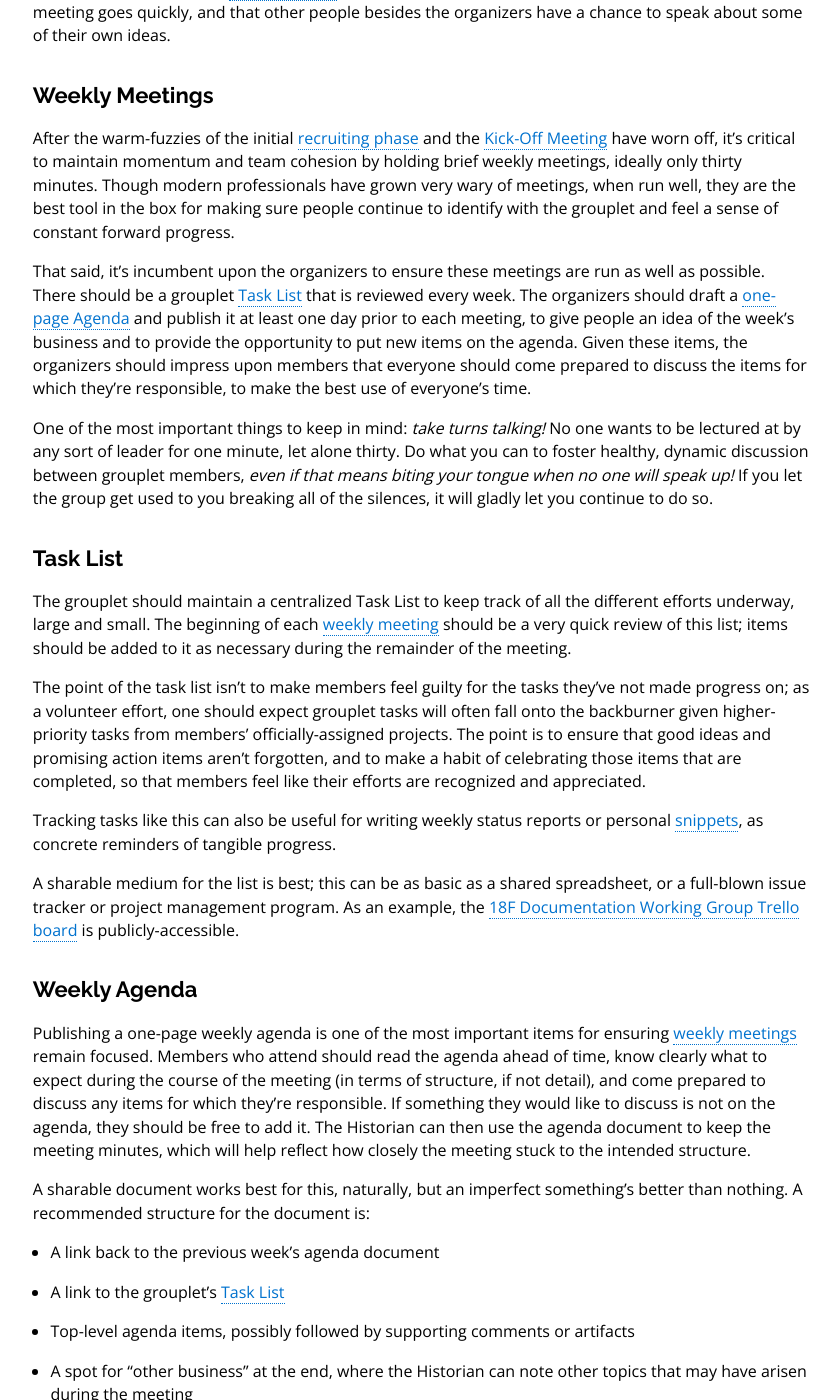
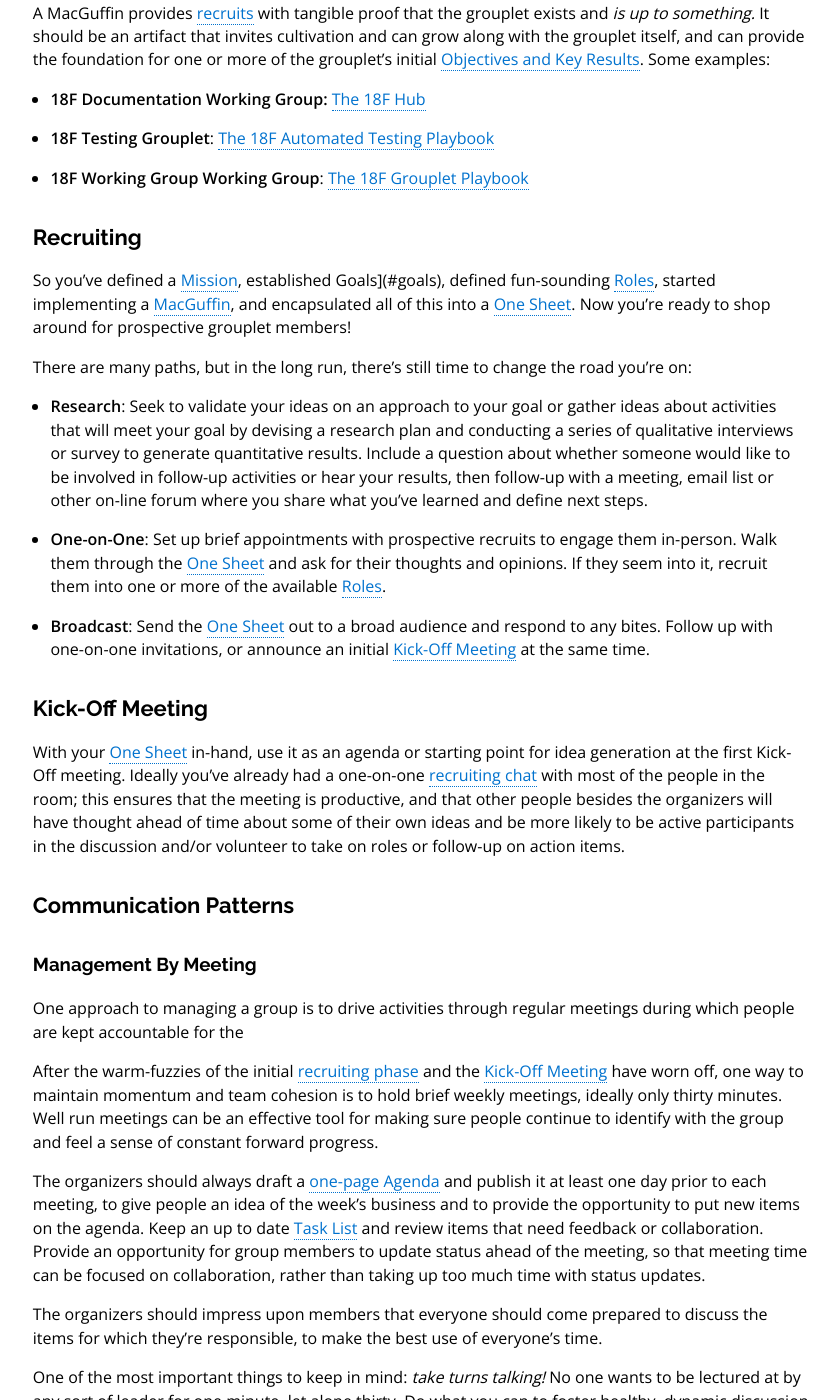
Before and after one commit to 18F/grouplet-playbook, a Jekyll site: the page built from pages/processes-and-artifacts.md, in a window 1280 px wide and 1400 px high, scrolled down 4451 px. Shown: the whole window, without its empty margins (410-1250 px from the left). Built offline with Jekyll 4.4.1, drawn with Linux system fonts in a browser that asks for light colours; nearby versions of some CDN libraries; Markdown is read by kramdown in place of the engine named in the settings; some of the changed text lies outside the part shown.

Commit message:
document additional communication patterns

```diff
--- a/pages/processes-and-artifacts.md
+++ b/pages/processes-and-artifacts.md
@@ -5,29 +5,31 @@
 Processes and artifacts that can help rapidly organize a grouplet, as well as
 maintain momentum, productivity, and morale.
 
-- [The Two-Pager](#two-pager)
+- [One Sheet](#one-sheet)
 - [The Mission Statement](#mission)
-- [Objectives and Key Results](#okrs)
+- [Goal](#goal)
 - [Roles](#roles)
 - [MacGuffin](#macguffin)
 - [Recruiting](#recruiting)
-- [Kick-Off Meeting](#kickoff)
-- [Weekly Meetings](#meetings)
-- [Task List](#tasklist)
-- [Weekly Agenda](#agenda)
-- [Breakout Meetings](#breakouts)
-- [Artifacts, Assumptions, and Measurable Outcomes](#outcomes)
-- [Chat Room](#chatroom)
-- [Hub](#hub)
-- [Fixits](#fixits)
+- [Communication Patters](#patterns)
+  - [Management By Meeting](#meetings)
+  - [Task List](#tasklist)
+  - [Resource List](#resourcelist)
+  - [Measurable Outcomes Brainstorm](#outcomes)
+  - [Chat Room](#chatroom)
+  - [Hub](#hub)
+  - [Fixits](#fixits)
 - [Exit Strategy](#exit-strategy)
 
-## <a name="two-pager"></a>The Two-Pager
+## <a name="one-sheet"></a>The One-Sheet
 
-When faced with the task of forming a new grouplet, a very useful exercise is
-to write a two-page document describing the [Mission](#mission) of the
-grouplet, its [Objectives and Key Results](#okrs), and the initial set of
-[Roles](#roles) that will form the grouplet's basic structure. This two-pager
+In government, everything's got a "One Sheet" which must be reproducible as a
+printed document or PDF, which may be optionally two sides of a page.
+
+When creating anything new, a very useful exercise is
+to write a short document describing the [Mission](#mission) of the
+grouplet, its [Goal](#goal), and the initial set of
+[Roles](#roles) that will form the grouplet's basic structure. This one-sheet
 helps to clarify your thinking and course of action, and serves as an effective
 [recruting artifact](#recruiting), as prospective volunteers can get a feel for
 the grouplet very quickly and see how they may be able to pitch in and
@@ -40,7 +42,7 @@
 starting a grouplet in the first place; if you can't articulate that reason
 clearly, then maybe the grouplet shouldn't exist. It is also the first item in
 your [recruiting toolkit](#recruiting), as it will be the first thing at the
-very top of your [Two-Pager](#two-pager) artifact.
+very top of your [One Sheet](#one-sheet) artifact.
 
 Here are a few examples:
 
@@ -53,7 +55,34 @@
   working groups and guilds can thrive and have a meaningful impact on 18F
   deliverables and operations.
 
-## <a name="okrs"></a>Objectives and Key Results
+## <a name="goal"></a>Goal
+
+Creating a clear goal for your team will guide your work. Your goal should
+be able the impact of your work, rather than the work product.  For example,
+"make sure people below the poverty line have access to food" instead of
+"build a webapp to provide foodstamps" -- you may be tasked with the latter,
+but your real goal is the former.
+
+A good goal is a measurable goal; however, it often takes some effort and
+creativity by your team to come up with a way to measure your goal.  If you
+can't yet come up with metrics to determine your impact, another approach
+is to define short term progress in terms of activities, often described in
+industry as "Objectives and Key Results."
+
+### <a name="metrics"></a>Metrics
+Ideally you will measure something at the beginning of your work and then
+at intervals.  Be careful not to be overly focused on quantitative data.
+Especially at first, you will need to gather qualitative results to
+validate that your work has impact.  Quantitative metrics will be important
+to evaluate your impact as you scale; however, when you are just getting
+started is the time to come up with ideas of how you might measure your impact
+and start to gather early data.
+
+Measure results at regular intervals, which may be weekly, after each sprint,
+monthly or quarterly, depending on the cadence of your work and whether there
+are external drivers or milestones.
+
+### <a name="okrs"></a>Objectives and Key Results
 
 The "Objectives and Key Results" process, or "OKRs for short", is a quarterly
 process for setting goals and reviewing progress. It involves defining roughly
@@ -76,7 +105,7 @@
 progress according to its own ambitions.
 
 When prospective [recruits](#recruiting) see a set of OKRs in your
-[Two-Pager](#two-pager), they can better understand the priorities and begin to
+[One Sheet](#one-sheet), they can better understand the priorities and begin to
 imagine how the grouplet can succeed in acheiving its goals. This boosts your
 credibility as a leader, as someone who will ensure that their limited time is
 well-spent in the context of the grouplet.
@@ -100,23 +129,28 @@
 
 ## <a name="roles"></a>Roles
 
-Though a Grouplet leader (usually) isn't in a formal supervisory role over
-other Grouplet members, there is still a strong need to establish a basic,
-functional team structure. However, rather than adopting a heavy-handed
-command-and-control style, have fun with the role names! The prospective
-separation of responsibilities as defined in the [Two-Pager](#two-pager) give
+Some working groups serve primarily for cross-team knowledge sharing and may not
+need a designated leader or any specific roles; however, in that case,
+documenting an agreed upon process can be helpful.  Be wary of the
+[tyranny of structurelessness](http://www.jofreeman.com/joreen/tyranny.htm).
+
+It can be valuable to establish a team structure to make it clear how people
+will work together, especially when leaders do not have supervisory
+responsibility. Have fun with the role names! The prospective
+separation of responsibilities as defined in the [One Sheet](#one-sheet) gives
 prospective [recruits](#recruiting) a sense that the team is (or will become)
-well-organized and efficient, while keeping the actual titles fun send a
-message that the group is not about piling additional work onto people for the
-sake of the organizer's personal ambition.
+well-organized and efficient, while keeping the actual titles fun sends a
+message that the group is flexible and open to new approaches.
 
-Good roles serve two critical functions: Delegation and Escalation. The
-Organizers _should not_ be the only ones responsible for every detail of the
-overall effort. Also, when responsibilities are clear, grouplet members may be
+Good roles serve three critical functions: Delegation, Escalation and Autonomy.
+The Organizers _should not_ be the only ones responsible for every detail of the
+overall effort. Also, when responsibilities are clear, group members may be
 able to manage tasks by going directly to the appropriate role-holder, rather
 than the Organizers having to remain in the critical path of every decision. In
 other words, "creativity is pushed towards the edge of the organization". (Need
-"Technical Impact" citation.)
+"Technical Impact" citation.)  Having clear roles increases autonomy.  When
+someone has an idea for a new initiative, they can easily see who to talk to
+or that no one is working on that particular area.
 
 As an example, here is the prospective list of 18F Testing Grouplet roles at
 the time of writing:
@@ -189,59 +223,118 @@
 
 ## <a name="recruiting"></a>Recruiting
 
-So you've defined a [Mission](#mission), broken out [Objectives and Key
-Results](#okrs), defined fun-sounding [Roles](#roles), started implementing a
+So you've defined a [Mission](#mission), established Goals](#goals),
+defined fun-sounding [Roles](#roles), started implementing a
 [MacGuffin](#macguffin), and encapsulated all of this into a
-[Two-Pager](#two-pager). Now you're ready to shop around for prospective
+[One Sheet](#one-sheet). Now you're ready to shop around for prospective
 grouplet members!
 
-There are two paths you can go by, but in the long run, there's still time to
+There are many paths, but in the long run, there's still time to
 change the road you're on:
 
+- **Research**: Seek to validate your ideas on an approach to your goal or
+gather ideas about activities that will meet your goal by devising a research
+plan and conducting a series of qualitative interviews or survey to generate
+quantitative results.  Include a question about whether someone would like to
+be involved in follow-up activities or hear your results, then follow-up with
+a meeting, email list or other on-line forum where you share what you've learned
+and define next steps.
 - **One-on-One**: Set up brief appointments with prospective recruits to engage
-  them in-person. Walk them through the [Two-Pager](#two-pager) and ask for
+  them in-person. Walk them through the [One Sheet](#one-sheet) and ask for
   their thoughts and opinions. If they seem into it, recruit them into one or
   more of the available [Roles](#roles).
-- **Broadcast**: Send the [Two-Pager](#two-pager) out to a broad audience and
-  respond to any bites. Follow up with one-on-one invitations, or announce the
+- **Broadcast**: Send the [One Sheet](#one-sheet) out to a broad audience and
+  respond to any bites. Follow up with one-on-one invitations, or announce an
   initial [Kick-Off Meeting](#kick-off) at the same time.
 
 ## <a name="kickoff"></a>Kick-Off Meeting
 
-With your [Two-Pager](#two-pager) in-hand, use it as the official agenda for
-the first Kick-Off meeting. Ideally you've already had a one-on-one [recruiting
-chat](#recruiting) with most of the people in the room; this ensures that the
-meeting goes quickly, and that other people besides the organizers have a
-chance to speak about some of their own ideas.
+With your [One Sheet](#one-sheet) in-hand, use it as an agenda or starting
+point for idea generation at the first Kick-Off meeting. Ideally you've already
+had a one-on-one [recruiting chat](#recruiting) with most of the people in the
+room; this ensures that the meeting is productive, and that other people besides
+the organizers will have thought ahead of time about some of their own ideas
+and be more likely to be active participants in the discussion and/or volunteer
+to take on roles or follow-up on action items.
 
-## <a name="meetings"></a>Weekly Meetings
+## <a name="patterns"></a>Communication Patterns
+
+### <a name="meetings"></a>Management By Meeting
+One approach to managing a group is to drive activities through regular meetings
+during which people are kept accountable for the
 
 After the warm-fuzzies of the initial [recruiting phase](#recruiting) and the
-[Kick-Off Meeting](#kick-off) have worn off, it's critical to maintain momentum
-and team cohesion by holding brief weekly meetings, ideally only thirty
-minutes. Though modern professionals have grown very wary of meetings, when run
-well, they are the best tool in the box for making sure people continue to
-identify with the grouplet and feel a sense of constant forward progress.
+[Kick-Off Meeting](#kick-off) have worn off, one way to maintain momentum
+and team cohesion is to hold brief weekly meetings, ideally only thirty
+minutes. Well run meetings can be an effective tool for making sure people
+continue to identify with the group and feel a sense of constant forward
+progress.
 
-That said, it's incumbent upon the organizers to ensure these meetings are run
-as well as possible. There should be a grouplet [Task List](#tasklist) that is
-reviewed every week. The organizers should draft a [one-page Agenda](#agenda)
+The organizers should always draft a [one-page Agenda](#agenda)
 and publish it at least one day prior to each meeting, to give people an idea
 of the week's business and to provide the opportunity to put new items on the
-agenda. Given these items, the organizers should impress upon members that
+agenda.  Keep an up to date [Task List](#tasklist) and review items that
+need feedback or collaboration. Provide an opportunity for group members to
+update status ahead of the meeting, so that meeting time can be focused on
+collaboration, rather than taking up too much time with status updates.
+
+The organizers should impress upon members that
 everyone should come prepared to discuss the items for which they're
 responsible, to make the best use of everyone's time.
 
 One of the most important things to keep in mind: _take turns talking!_ No one
 wants to be lectured at by any sort of leader for one minute, let alone thirty.
 Do what you can to foster healthy, dynamic discussion between grouplet members,
-_even if that means biting your tongue when no one will speak up!_ If you let
-the group get used to you breaking all of the silences, it will gladly let you
-continue to do so.
+_even if that means biting your tongue when no one will speak up!_ When people
+are active participants in the meetings, they are more likely to identify with
+the group and remain active outside of the meetings as well.
 
-## <a name="tasklist"></a>Task List
 
-The grouplet should maintain a centralized Task List to keep track of all the
+#### <a name="agenda"></a>Weekly Agenda
+
+Publishing a one-page weekly agenda is one of the most important items for
+ensuring [weekly meetings](#meetings) remain focused. Members who attend should
+read the agenda ahead of time, know clearly what to expect during the course of
+the meeting (in terms of structure, if not detail), and come prepared to
+discuss any items for which they're responsible. If something they would like
+to discuss is not on the agenda, they should be free to add it. The Historian
+can then use the agenda document to keep the meeting minutes, which will help
+reflect how closely the meeting stuck to the intended structure.
+
+A sharable document works best for this, naturally, but an imperfect
+something's better than nothing. A recommended structure for the document is:
+
+- A link back to the previous week's agenda document
+- A link to the grouplet's [Task List](#tasklist)
+- Top-level agenda items, possibly followed by supporting comments or artifacts
+- A spot for "other business" at the end, where the Historian can note other
+  topics that may have arisen during the meeting
+
+#### <a name="breakouts"></a>Breakout Meetings
+
+Sometimes topics will arise that are too large to discuss during the course of
+the [weekly meeting](#weekly-meeting). Rather than let the [Agenda](#agenda)
+fall by the wayside, it's good practice to announce a breakout meeting to
+discuss one specific item. These meetings can actually be much longer than the
+weekly meeting, since they will usually engage fewer people who are
+particularly interested in the outcome of a single issue. Those who attend the
+meeting will be expected to take notes or produce some other resulting
+artifact to present at the following weekly meeting of the entire grouplet.
+
+It's not always necessary for the organizers to be at every breakout meeting.
+Given a cohesive [Mission](#mission), set of [Objectives and Key
+Results](#okrs), well-defined [Roles](#roles), and a well-maintained [Task
+List](#tasklist), it's possible that a subset of members are aligned and
+motivated enough to hold their own special meeting without oversight. This is
+actually healthy for the grouplet, as members see themselves as autonomous
+contributors within a community of peers, rather than mere followers of the
+organizers. It's also a chance for members to takes turns driving meetings and
+initiatives before inheriting the organizer role one day.
+
+### <a name="tasklist"></a>Task List
+
+The grouplet that is focused on specific shared accomplishments should maintain a
+centralized Task List to keep track of all the
 different efforts underway, large and small. The beginning of each [weekly
 meeting](#meetings) should be a very quick review of this list; items should be
 added to it as necessary during the remainder of the meeting.
@@ -263,52 +356,22 @@
 example, the [18F Documentation Working Group Trello
 board](https://trello.com/b/cI4LmXOj/wg-documentation) is publicly-accessible.
 
-## <a name="agenda"></a>Weekly Agenda
 
-Publishing a one-page weekly agenda is one of the most important items for
-ensuring [weekly meetings](#meetings) remain focused. Members who attend should
-read the agenda ahead of time, know clearly what to expect during the course of
-the meeting (in terms of structure, if not detail), and come prepared to
-discuss any items for which they're responsible. If something they would like
-to discuss is not on the agenda, they should be free to add it. The Historian
-can then use the agenda document to keep the meeting minutes, which will help
-reflect how closely the meeting stuck to the intended structure.
+### <a name="resourcelist"></a>Resource List
+A group that is focused on cross-team communication might maintain a shared
+resource list instead of a task list.  Teams with a shared task list will
+typically need a Resource List as well.  This can also serve as a
+[MacGuffin](#macguffin).
 
-A sharable document works best for this, naturally, but an imperfect
-something's better than nothing. A recommended structure for the document is:
 
-- A link back to the previous week's agenda document
-- A link to the grouplet's [Task List](#tasklist)
-- Top-level agenda items, possibly followed by supporting comments or artifacts
-- A spot for "other business" at the end, where the Historian can note other
-  topics that may have arisen during the meeting
-
-## <a name="breakouts"></a>Breakout Meetings
-
-Sometimes topics will arise that are too large to discuss during the course of
-the [weekly meeting](#weekly-meeting). Rather than let the [Agenda](#agenda)
-fall by the wayside, it's good practice to announce a breakout meeting to
-discuss one specific item. These meetings can actually be much longer than the
-weekly meeting, since they will usually engage fewer people who are
-particularly interested in the outcome of a single issue. Those who attend the
-meeting will be expected to take notes or produce some other resulting
-artifact to present at the following weekly meeting of the entire grouplet.
-
-It's not always necessary for the organizers to be at every breakout meeting.
-Given a cohesive [Mission](#mission), set of [Objectives and Key
-Results](#okrs), well-defined [Roles](#roles), and a well-maintained [Task
-List](#tasklist), it's possible that a subset of members are aligned and
-motivated enough to hold their own special meeting without oversight. This is
-actually healthy for the grouplet, as members see themselves as autonomous
-contributors within a community of peers, rather than mere followers of the
-organizers. It's also a chance for members to takes turns driving meetings and
-initiatives before inheriting the organizer role one day.
-
-## <a name="outcomes"></a>Artifacts, Assumptions, and Measurable Outcomes
+### <a name="outcomes"></a>Measurable Outcomes Brainstorm
 
 This exercise is about evaluating the assumptions behind the "Key Results"
-component of the [Objectives and Key Results](#okrs) process. Create a table
-with three columns:
+component of the [Objectives and Key Results](#okrs) process or figuring out
+what kinds of metrics makes sense to track progress toward your
+[Goal](#goal).
+
+Create a table with three columns:
 
 - **Doing/Building this:** A Key Result action or artifact
 - **Will get us this outcome:** The intended impact of the Key Result
@@ -341,7 +404,7 @@
 </div>
 </div>
 
-## <a name="chatroom"></a>Chat Room
+### <a name="chatroom"></a>Chat Room
 
 If it's convenient, having an online chat room in which members can discuss
 grouplet business and make announcements is a great way to foster community
@@ -351,7 +414,7 @@
 naturally every grouplet-like group has its own Slack channel for this
 purpose.
 
-## <a name="hub"></a>Hub
+### <a name="hub"></a>Hub
 
 A "Hub" is basically an information radiator that enables grouplet members to
 share and discover information easily. It can take the form of a shared drive,
@@ -362,7 +425,7 @@
 concept to the extreme for the entire team, not just for the working group
 itself.
 
-## <a name="fixits"></a>Fixits
+### <a name="fixits"></a>Fixits
 
 Fixits are traditionally one-day sprints where people are asked to put aside
 normal project work and focus on "important but not urgent" tasks. They are
@@ -386,9 +449,9 @@
 
 ## <a name="exit-strategy"></a>Exit Strategy
 
-A healthy grouplet doesn't depend on the vision and effort of one or two
+A healthy group doesn't depend on the vision and effort of one or two
 people. As an organizer, you should start scouting for a successor on day one.
-Cultivating members to rise up through the ranks helps the grouplet remain
+Cultivating members to rise up through the ranks helps the group remain
 vibrant and active, and will one day free you to move on to new challenges
 with the comfort of knowing that the team you helped to build continues to
 thrive.
```
